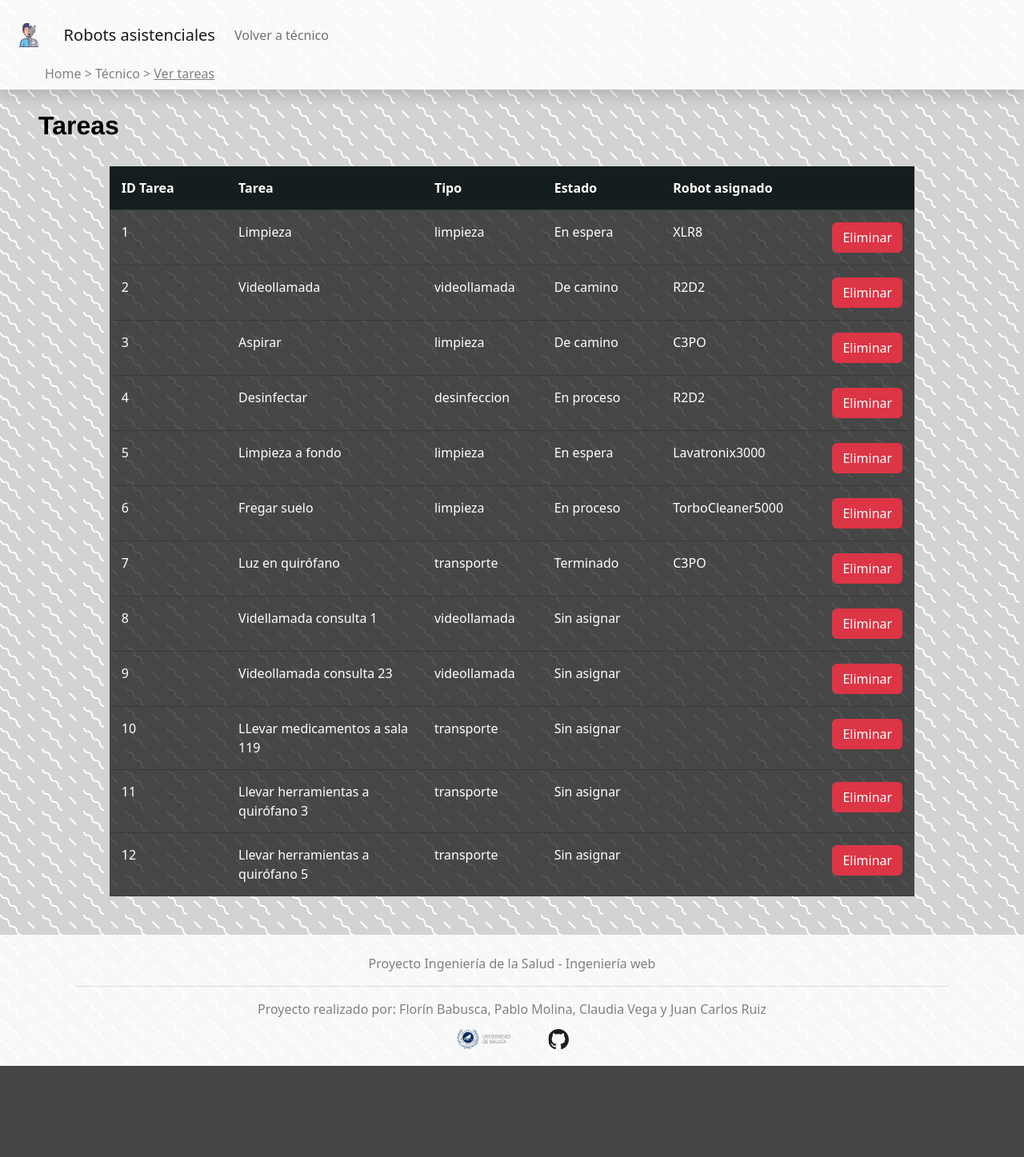
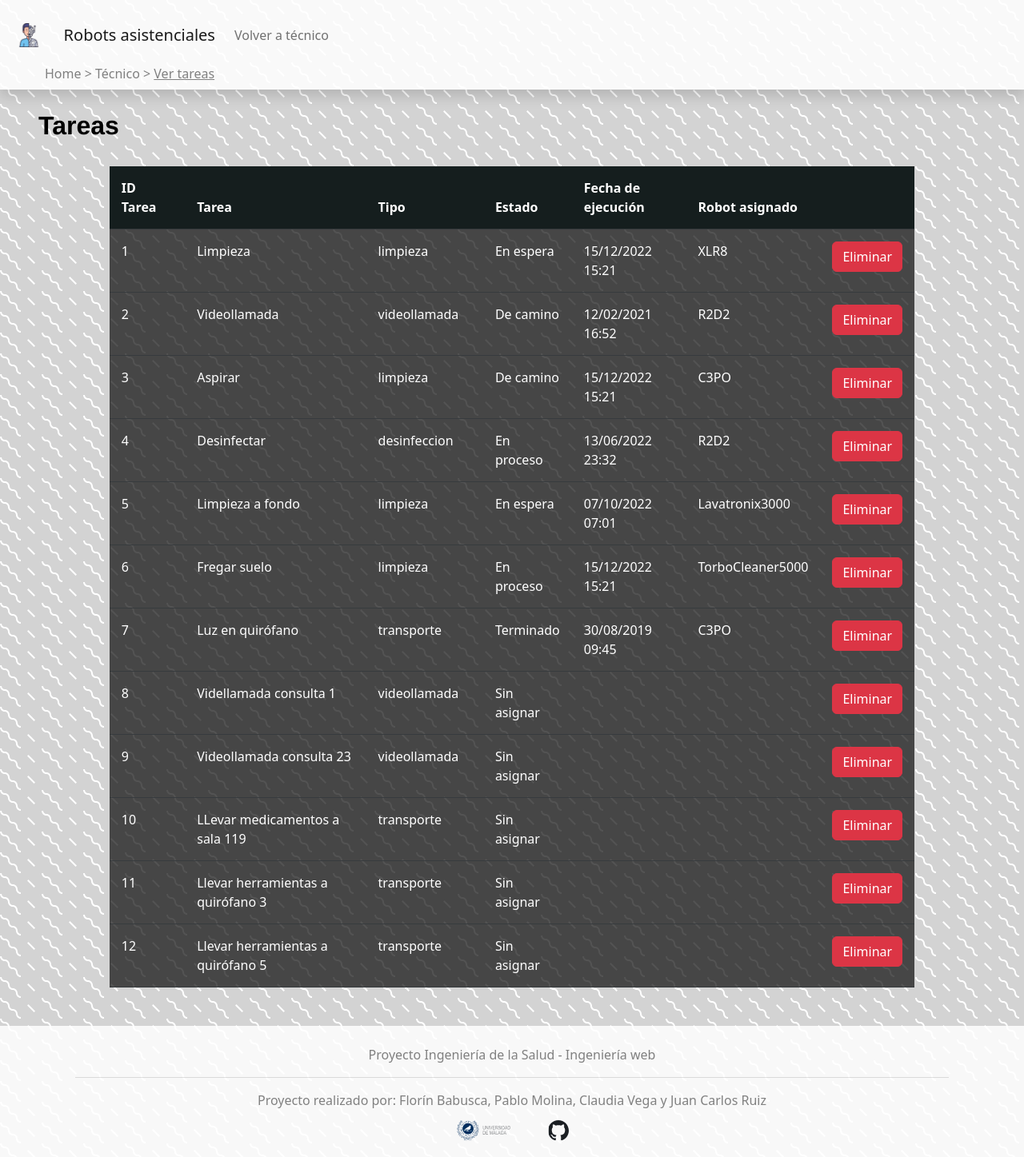
Before and after one commit to FlorinUMA/Proyecto-Ingenieria-Web, a Flask app: page /tecnico/ver-tareas?user=None in a window 1280 px wide. Shown: the whole page at 80% size. Before the commit the page ends 1333 px from the top, so only its background shows below. Run offline with Flask 3, Linux system fonts and the light colour scheme.

Commit message:
Guardamos la fecha de ejecución de la tarea

```diff
--- a/project/app.py
+++ b/project/app.py
@@ -4,6 +4,7 @@ from sqlalchemy import create_engine, and_, select, update, func
 from sqlalchemy.pool import StaticPool
 from uuid import uuid4
 from sqlalchemy import func
+import datetime
 
 engine = create_engine(
     "sqlite://", connect_args={"check_same_thread": False}, poolclass=StaticPool
@@ -71,7 +72,6 @@ manyRobots_manyTypes = db.Table(
 )
 
 
-
 class Robots(db.Model):
     __tablename__ = "Robots"
     id = db.Column(db.Integer, primary_key=True)
@@ -98,6 +98,7 @@ class Tareas(db.Model):
 
     id = db.Column(db.Integer, primary_key=True)
     nombre = db.Column(db.String(100), nullable=False)
+    fecha_ejecucion = db.Column(db.DateTime(), nullable=True)
     param0 = db.Column(db.String(100), nullable=True)
     param1 = db.Column(db.String(100), nullable=True)
     param2 = db.Column(db.String(100), nullable=True)
@@ -173,6 +174,13 @@ def presentNameParam(variable):
 @app.template_filter("mostrarValorVariable")
 def presentValueParam(variable):
     return variable.split("=")[1] if len(variable) > 0 else ""
+
+
+@app.template_filter("filtroFecha")
+def filtroFecha(fecha: datetime.datetime):
+    if(fecha == None):
+        return ""
+    return fecha.strftime("%d/%m/%Y %H:%M")
 
 
 # ======= WEBPAGE ENDPOINTS =======
@@ -274,7 +282,8 @@ def asignaRobot():
             {
                 Tareas.rob_Id: int(robot_id),
                 Tareas.estado_id: 1,
-                Tareas.ejecutaMedico: user
+                Tareas.ejecutaMedico: user,
+                Tareas.fecha_ejecucion: datetime.datetime.today()
             },
             synchronize_session=False
         )
@@ -301,7 +310,8 @@ def cancelar_tarea():
             {
                 Tareas.estado_id: 0,
                 Tareas.rob_Id: None,
-                Tareas.ejecutaMedico: None
+                Tareas.ejecutaMedico: None,
+                Tareas.fecha_ejecucion: None
             }, synchronize_session=False
         )
         db.session.commit()
@@ -653,6 +663,7 @@ def inserta_tareas():
         nombre="Limpieza",
         tipo_tarea="limpieza",
         rob_Id=122,
+        fecha_ejecucion=datetime.datetime.today(),
         estado_id=1,
         asignaTecnico="tecnico1",
         param0="DURACION=20"
@@ -663,6 +674,7 @@ def inserta_tareas():
         nombre="Videollamada",
         tipo_tarea="videollamada",
         rob_Id=124,
+        fecha_ejecucion=datetime.datetime(day=12, month=2, year=2021, hour=16, minute=52),
         estado_id=2,
         asignaTecnico="tecnico2",
         param0="NOMBRE_PROGRAMA=Skype"
@@ -673,6 +685,7 @@ def inserta_tareas():
         nombre="Aspirar",
         tipo_tarea="limpieza",
         rob_Id=123,
+        fecha_ejecucion=datetime.datetime.today(),
         estado_id=2,
         asignaTecnico="tecnico1"
     )
@@ -682,6 +695,7 @@ def inserta_tareas():
         nombre="Desinfectar",
         tipo_tarea="desinfeccion",
         rob_Id=124,
+        fecha_ejecucion=datetime.datetime(day=13, month=6, year=2022, hour=23, minute=32),
         estado_id=3,
         asignaTecnico="tecnico1",
         ejecutaMedico="medico1",
@@ -692,6 +706,7 @@ def inserta_tareas():
         nombre="Limpieza a fondo",
         tipo_tarea="limpieza",
         rob_Id=126,
+        fecha_ejecucion=datetime.datetime(day=7, month=10, year=2022, hour=7, minute=1),
         estado_id=1,
         asignaTecnico="tecnico1",
         param0 = "POTENCIA=560",
@@ -706,6 +721,7 @@ def inserta_tareas():
         nombre="Fregar suelo",
         tipo_tarea="limpieza",
         rob_Id=127,
+        fecha_ejecucion=datetime.datetime.today(),
         estado_id=3,
         asignaTecnico="tecnico1",
         param0 = "MODO=FREGONA",
@@ -720,6 +736,7 @@ def inserta_tareas():
         nombre="Luz en quirófano",
         tipo_tarea="transporte",
         rob_Id=123,
+        fecha_ejecucion=datetime.datetime(day=30, month=8, year=2019, hour=9, minute=45),
         estado_id=4,
         asignaTecnico="tecnico1",
         ejecutaMedico = "medico1",
@@ -732,7 +749,6 @@ def inserta_tareas():
         id=8,
         nombre="Videllamada consulta 1",
         tipo_tarea="videollamada",
-        # rob_Id=125,
         estado_id=0,
         asignaTecnico="tecnico1",
         ejecutaMedico="medico1",
@@ -741,7 +757,6 @@ def inserta_tareas():
         id=9,
         nombre="Videollamada consulta 23",
         tipo_tarea="videollamada",
-        # rob_Id=125,
         estado_id=0,
         asignaTecnico="tecnico1",
         ejecutaMedico="medico1",
@@ -750,7 +765,6 @@ def inserta_tareas():
         id=10,
         nombre="LLevar medicamentos a sala 119",
         tipo_tarea="transporte",
-        # rob_Id=125,
         estado_id=0,
         asignaTecnico="tecnico1",
         ejecutaMedico="medico1",
@@ -759,7 +773,6 @@ def inserta_tareas():
         id=11,
         nombre="Llevar herramientas a quirófano 3",
         tipo_tarea="transporte",
-        # rob_Id=125,
         estado_id=0,
         asignaTecnico="tecnico1",
         ejecutaMedico="medico1",
@@ -768,7 +781,6 @@ def inserta_tareas():
         id=12,
         nombre="Llevar herramientas a quirófano 5",
         tipo_tarea="transporte",
-        # rob_Id=125,
         estado_id=0,
         asignaTecnico="tecnico1",
         ejecutaMedico="medico1",
--- a/project/templates/index.jinja
+++ b/project/templates/index.jinja
@@ -88,7 +88,7 @@
             <img class="rounded mx-auto my-auto shadow-lg" src="{{url_for('static', filename='img/doctor-pc.jpg')}}" alt="robot" title="robot" height=400 width=600>
         </fieldset>
         <fieldset class="col-xl-6 mb-6 px-5">
-            <legend class="my-2 mx-3 row align-items-center justify-content-center">Control de robots asistenciales</legend>
+            <legend class="my-2 mx-3 row align-items-center justify-content-center">Uso de la aplicación</legend>
             <div>
                 <p class="shadow">
                     Nuestra aplicación será multiusuario de dos tipos: Técnico y Médico <br><br>
--- a/project/templates/medico.jinja
+++ b/project/templates/medico.jinja
@@ -29,6 +29,7 @@
           <th scope="col">Tarea</th>
           <th scope="col">Tipo</th>
           <th scope="col">Estado</th>
+          <th scope="col">Fecha de ejecución</th>
           <th scope="col">Robot asignado</th>
         </tr>
       </thead>
@@ -39,6 +40,7 @@
                 <td>{{tarea.nombre}}</td>
                 <td>{{tarea.tipo_tarea}}</td>
                 <td>{{tarea.estado_id|muestraEstado()}}</td>
+                <td>{{tarea.fecha_ejecucion|filtroFecha()}}</td>
                 <td>{{tarea.rob_Id|muestraRobot()}}</td>
               </tr>
             {% endfor %}
--- a/project/templates/tecnico.jinja
+++ b/project/templates/tecnico.jinja
@@ -18,7 +18,7 @@
       <a href="/tecnico/task-creator?user={{user}}" class="nav-link">Añadir nueva tarea</a>
     </li>
     <li class="nav-item">
-      <a href="/tecnico/ver-tareas?user={{user}}" class="nav-link">Ver tareas</a>
+      <a href="/tecnico/ver-tareas?user={{user}}" class="nav-link">Tareas</a>
     </li>
   </ul>
 </div>
--- a/project/templates/verTareas.jinja
+++ b/project/templates/verTareas.jinja
@@ -36,11 +36,12 @@
     <table class="table table-dark mx-auto" style="width: 85%;">
       <thead class="thead-dark">
         <tr>
-          <th scope="col" style="width: 15%;">ID Tarea</th>
+          <th scope="col" style="width: 10%;">ID Tarea</th>
           <th scope="col" style="width: 25%;">Tarea</th>
           <th scope="col" style="width: 15%;">Tipo</th>
-          <th scope="col" style="width: 15%;">Estado</th>
-          <th scope="col" style="width: 20%;">Robot asignado</th>
+          <th scope="col" style="width: 10%;">Estado</th>
+          <th scope="col" style="width: 15%;">Fecha de ejecución</th>
+          <th scope="col" style="width: 15%;">Robot asignado</th>
           <th scope="col" style="width: 10%;"></th>
         </tr>
       </thead>
@@ -51,6 +52,7 @@
                 <td>{{tarea.nombre}}</td>
                 <td>{{tarea.tipo_tarea}}</td>
                 <td>{{tarea.estado_id|muestraEstado()}}</td>
+                <td>{{tarea.fecha_ejecucion|filtroFecha()}}</td>
                 <td>{{tarea.rob_Id|muestraRobot()}}</td>
                 <td><button type="button" class="btn btn-danger" onclick="sendDelete('{{tarea.id}}')">Eliminar</button></td>
               </tr>
```
